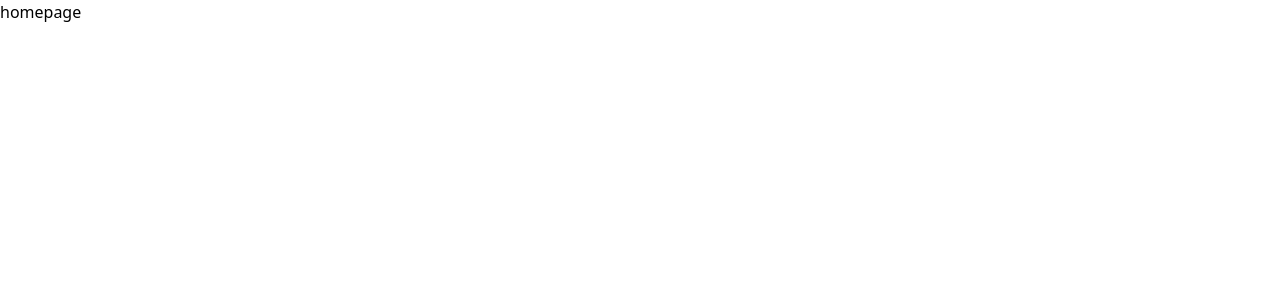
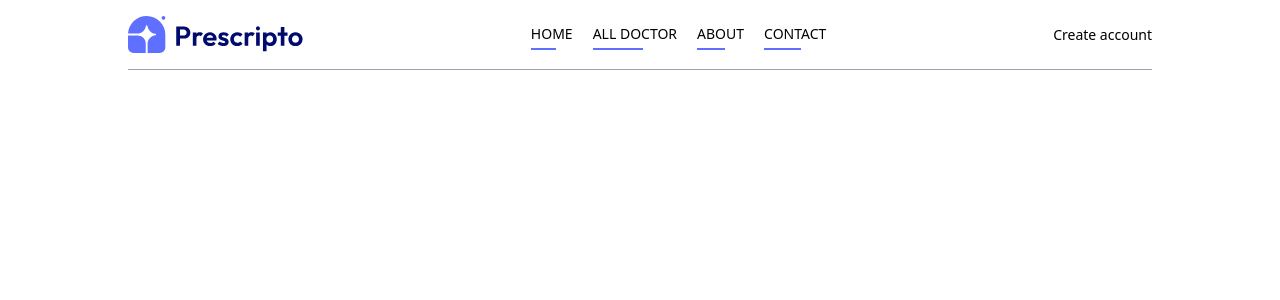
Before and after one commit to son93131-donga/Make-an-appointment, a React (Vite) app in the folder frontend/: page / in a window 1280 px wide. Shown: the top 300 px of the page. Built offline with nearby package versions, Linux system fonts and the light colour scheme.

Commit message:
them header

```diff
--- a/frontend/src/App.jsx
+++ b/frontend/src/App.jsx
@@ -1,13 +1,32 @@
 import React from 'react'
 import { BrowserRouter as Router, Route, Routes } from 'react-router-dom'
 import Home from './pages/home'
+import Doctors from './pages/Doctors'
+import About from './pages/About'
+import Contact from './pages/Contact'
+import Login from './pages/Login'
+import MyAppointments from './pages/MyAppointments'
+import MyProfile from './pages/MyProfile'
+import Appointment from './pages/Appointment'
+import Navbar from './components/Navbar'
+
 
 const App = () => {
   return (
     <Router>
       <div className='mx-4 sm:mx-[10%]'>
+        <Navbar />
         <Routes>
           <Route path='/' element={<Home />} />
+          <Route path='/doctors' element={<Doctors />} />
+          <Route path='/doctors/:speciality' element={<Doctors />} />
+          <Route path='/about' element={<About />} />
+          <Route path='/contact' element={<Contact />} />
+          <Route path='/login' element={<Login />} />
+          <Route path='/my-appointments' element={<MyAppointments />} />
+          <Route path='/appointments/:docId' element={<Appointment />} />
+          <Route path='/my-profile' element={<MyProfile />} />
+
         </Routes>
       </div>
     </Router>
--- /dev/null
+++ b/frontend/src/components/Navbar.jsx
@@ -0,0 +1,34 @@
+import React from 'react'
+import { assets } from '../assets/assets'
+import { NavLink } from 'react-router-dom'
+
+const Navbar = () => {
+  return (
+    <div className='flex items-center justify-between text-sm py-4 mb-5 border-b border-b-gray-400'>
+      <img className='w-44 cursor-pointer ' src={assets.logo} alt="" />
+      <ul className='hidden md:flex items-start gap-5 font-medium'>
+        <NavLink>
+            <li className='py-1' >HOME</li>
+            <hr  className='border-none outline-none h-0.5 bg-primary w-3/5 auto'/>
+        </NavLink>
+        <NavLink>
+            <li className='py-1'>ALL DOCTOR</li>
+            <hr className='border-none outline-none h-0.5 bg-primary w-3/5 auto'/>
+        </NavLink>
+        <NavLink>
+            <li className='py-1'>ABOUT</li>
+            <hr className='border-none outline-none h-0.5 bg-primary w-3/5 auto'/>
+        </NavLink>
+        <NavLink>
+            <li className='py-1'>CONTACT</li>
+            <hr className='border-none outline-none h-0.5 bg-primary w-3/5 auto'/>
+        </NavLink>
+      </ul>
+      <div>
+        <button>Create account</button>
+      </div>
+    </div>
+  )
+}
+
+export default Navbar
--- a/frontend/src/pages/About.jsx
+++ b/frontend/src/pages/About.jsx
@@ -0,0 +1,11 @@
+import React from 'react'
+
+const About = () => {
+  return (
+    <div>
+
+    </div>
+  )
+}
+
+export default About;
--- a/frontend/src/pages/Appointment.jsx
+++ b/frontend/src/pages/Appointment.jsx
@@ -0,0 +1,11 @@
+import React from 'react'
+
+const Appointment = () => {
+  return (
+    <div>
+
+    </div>
+  )
+}
+
+export default Appointment;
--- a/frontend/src/pages/Contact.jsx
+++ b/frontend/src/pages/Contact.jsx
@@ -0,0 +1,11 @@
+import React from 'react'
+
+const Contact = () => {
+  return (
+    <div>
+
+    </div>
+  )
+}
+
+export default Contact;
--- a/frontend/src/pages/Doctors.jsx
+++ b/frontend/src/pages/Doctors.jsx
@@ -0,0 +1,11 @@
+import React from 'react'
+
+const Doctors = () => {
+  return (
+    <div>
+
+    </div>
+  )
+}
+
+export default Doctors;
--- a/frontend/src/pages/Home.jsx
+++ b/frontend/src/pages/Home.jsx
@@ -3,9 +3,9 @@ import React from 'react'
 const Home = () => {
   return (
     <div>
-      homepage
+
     </div>
   )
 }
 
-export default Home
+export default Home;
--- a/frontend/src/pages/Login.jsx
+++ b/frontend/src/pages/Login.jsx
@@ -0,0 +1,11 @@
+import React from 'react'
+
+const Login = () => {
+  return (
+    <div>
+
+    </div>
+  )
+}
+
+export default Login;
--- a/frontend/src/pages/MyAppointments.jsx
+++ b/frontend/src/pages/MyAppointments.jsx
@@ -0,0 +1,11 @@
+import React from 'react'
+
+const MyAppointments = () => {
+  return (
+    <div>
+
+    </div>
+  )
+}
+
+export default MyAppointments;
--- a/frontend/src/pages/MyProfile.jsx
+++ b/frontend/src/pages/MyProfile.jsx
@@ -0,0 +1,11 @@
+import React from 'react'
+
+const MyProfile = () => {
+  return (
+    <div>
+
+    </div>
+  )
+}
+
+export default MyProfile;
--- a/frontend/tailwind.config.js
+++ b/frontend/tailwind.config.js
@@ -1,8 +1,15 @@
 /** @type {import('tailwindcss').Config} */
-export default {
-  content: [],
+module.exports = {
+  content: [
+    "./index.html",
+    "./src/**/*.{js,ts,jsx,tsx}",
+  ],
   theme: {
-    extend: {},
+    extend: {
+      colors:{
+        'primary':'#5f6FFF'
+      }
+    },
   },
   plugins: [],
 }
```
